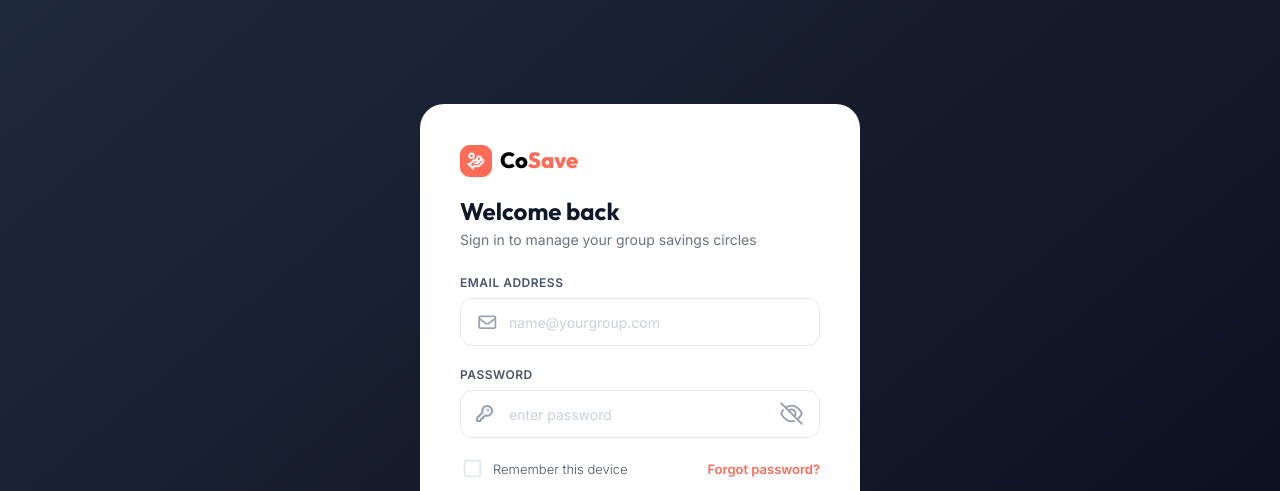
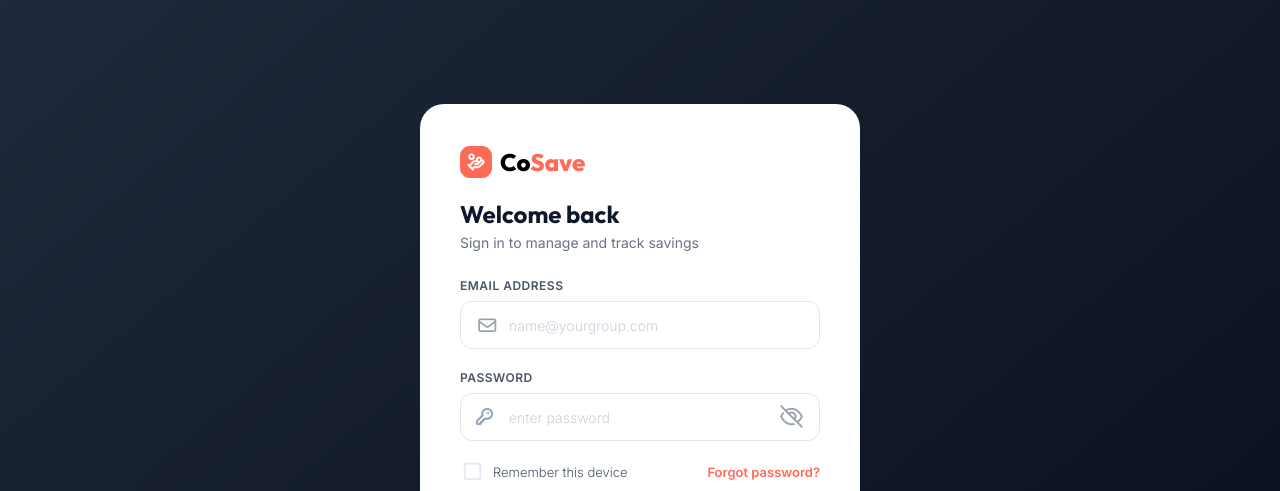
Before and after one commit to charliesumalag/group-saving-management-system-new, a React (Vite) app: page / in a window 1280 px wide. Shown: the top 491 px of the page. Built offline with nearby package versions, Linux system fonts and the light colour scheme.

Commit message:
ui enhancement

```diff
--- a/src/pages/auth/Login.jsx
+++ b/src/pages/auth/Login.jsx
@@ -21,18 +21,18 @@ const Login = () => {
         <div className='w-[440px] h-[592px] rounded-[24px] bg-white p-[40px] ' >
             <div className='flex gap-[8px] items-center'>
                 <img src="/logo-icon.png" alt="" />
-                <h1 className='font-outfit font-extrabold text-[22px]'>Co<span className='text-[#FF6B57]'>Save</span></h1>
+                <h1 className='font-outfit font-extrabold text-[24px]'>Co<span className='text-[#FF6B57]'>Save</span></h1>
             </div>
             <div className='mt-[16px]'>
                 <h2 className='text-[#0F172A] font-bold font-outfit text-[24px] '>Welcome back</h2>
-                <p className='text-gray-500 font-inter text-[14px]'>Sign in to manage your group savings circles</p>
+                <p className='text-gray-500 font-inter text-[14px]'>Sign in to manage and track savings</p>
             </div>
             <form action="" className='mt-[24px] flex flex-col gap-[20px]'>
                 <div className='flex flex-col gap-[6px]'>
                     <label htmlFor="" className='font-inter text-[#475569] text-[12px] tracking-[0.5px] font-semibold'>EMAIL ADDRESS</label>
                     <div className='relative' >
                         <i className={`fa-regular fa-envelope absolute left-[16px] top-1/2 -translate-y-1/2 text-gray-400 text-[18px] transition-opacity duration-200 ${emailFocused ? 'opacity-0' : 'opacity-100'  } `}></i>
-                        <input type="email" onFocus={() => setEmailFocused(true)} onBlur={() => setEmailFocused(false)} placeholder='name@yourgroup.com' className={`w-full p-[16px] h-[48px] transition-[padding] font-inter text-[14px] text-[#94A3B8] duration-200 ease-in-out rounded-[12px] border-1 border-[#E2E8F0] ${emailFocused ? 'pl-[16px]' : 'pl-[48px]'}`} />
+                        <input type="email" onFocus={() => setEmailFocused(true)} onBlur={() => setEmailFocused(false)} placeholder='name@yourgroup.com' className={`w-full p-[16px] h-[48px] transition-[padding] font-inter text-[14px] text-[#94A3B8] duration-200 ease-in-out rounded-[12px] border-1 border-[#E2E8F0] ${emailFocused ? 'pl-[16px]' : 'pl-[48px]'} focus:border-[#FF6B57] outline-none font-light`} />
                     </div>
                 </div>
                 <div className='flex flex-col gap-[6px]'>
@@ -42,27 +42,27 @@ const Login = () => {
                         <button onClick={togglePassword} type='button'>
                             <i className={`fa-regular ${showPassword ? 'fa-eye' : 'fa-eye-slash'} absolute right-[16px] top-1/2 -translate-y-1/2 text-gray-400 text-xl `}></i>
                         </button>
-                        <input type={!showPassword ? "password" : "text"} onFocus={() => setPasswordFocused(true)} onBlur={() => setPasswordFocused(false)} placeholder='enter password' className={`w-full p-[16px] h-[48px] transition-[padding] font-inter text-[14px] text-[#94A3B8] duration-200 ease-in-out rounded-[12px] border-1 border-[#E2E8F0] ${passwordFocused ? 'pl-[16px]' : 'pl-[48px]'}`} />
+                        <input type={!showPassword ? "password" : "text"} onFocus={() => setPasswordFocused(true)} onBlur={() => setPasswordFocused(false)} placeholder='enter password' className={`w-full p-[16px] h-[48px] transition-[padding] font-inter text-[14px] text-[#94A3B8] duration-200 ease-in-out rounded-[12px] border-1 border-[#E2E8F0] ${passwordFocused ? 'pl-[16px]' : 'pl-[48px]'} focus:border-[#FF6B57] outline-none font-light `} />
                     </div>
                 </div>
                 <div className='flex justify-between items-center'>
                     <div className='flex items-center gap-2'>
                         {/* <input type="checkbox" className='appearance-none checked:bg-blue-400 h-[18px] w-[18px] checked:border-blue-400 border border-[#E2E8F0] rounded-[4px] cursor-pointer' /> */}
                         <button onClick={rememberMeToggle} type='button'>
-                            <i className={`fa-regular ${rememberMe ? 'fa-square-check text-blue-300' : 'fa-square text-[#E2E8F0]'}  text-[20px]`}></i>
+                            <i className={`fa-regular ${rememberMe ? 'fa-square-check text-blue-300' : 'fa-square text-[#E2E8F0]'}  text-[20px] cursor-pointer `}></i>
                         </button>
                         <label htmlFor="" className='font-inter text-[13px] text-[#475569] font-light'>Remember this device</label>
                     </div>
                     <a href="#" className='font-inter text-[13px] text-[#FF6B57] font-semibold'>Forgot password?</a>
                 </div>
-                <button type='submit' className='h-[50px] w-full bg-[#FF6B57] rounded-[12px] text-white text-[15px] font-inter font-bold'>Sign In</button>
+                <button type='submit' className='h-[50px] w-full bg-[#FF6B57] rounded-[12px] text-white text-[15px] font-inter font-bold cursor-pointer'>Sign In</button>
             </form>
             <div className='flex justify-between items-center mt-[14px]'>
                 <hr className='w-[45%] border-[#E2E8F0] ' />
-                <span className='font-inter text-[12px] text-[#94A3B8] '>or</span>
+                <span className='font-inter text-[12px] text-[rgb(148,163,184)] '>or</span>
                 <hr className='w-[45%] border-[#E2E8F0]' />
             </div>
-            <button className='h-[50px] rounded-[12px] mt-[14px] border-1 border-[#E2E8F0] w-full font-inter font-semibold text-[15px] text-[#475569] '>Create cooperative account</button>
+            <button className='h-[50px] rounded-[12px] mt-[14px] border-1 border-[#E2E8F0] w-full font-inter font-semibold text-[15px] text-[#475569] cursor-pointer '>Create cooperative account</button>
         </div>
     </div>
   )
```
